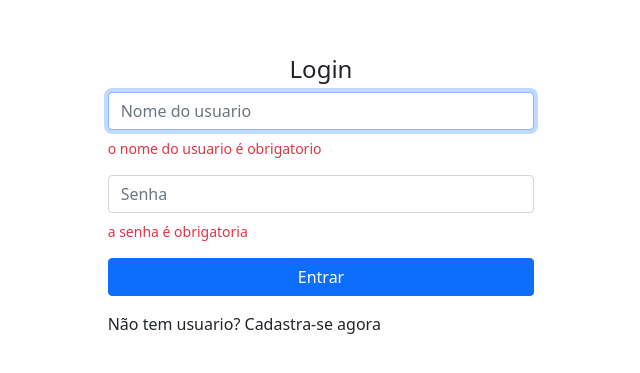
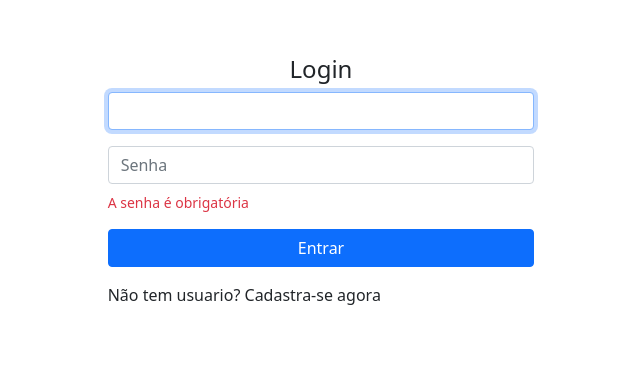
Before and after one commit to fabio21777/alura-pic-angular, an Angular app in the folder alurapic/: page / in a window 1280 px wide. Shown: the part 105-478 px from the top of the page, without its empty margins (319-959 px from the left). Built offline with nearby package versions, Linux system fonts and the light colour scheme.

Commit message:
menssagem de erro

```diff
--- a/alurapic/src/app/app.module.ts
+++ b/alurapic/src/app/app.module.ts
@@ -8,6 +8,7 @@ import { ErrorsModule } from './errors/errors.module';
 import { SigninComponent } from './home/signin/signin.component';
 import { ReactiveFormsModule } from '@angular/forms';
 import { CommonModule } from '@angular/common';
+import { SharedModule } from './shared/shared.module';
 
 
 @NgModule({
@@ -20,6 +21,7 @@ import { CommonModule } from '@angular/common';
     AppRoutingModule,
     PhotosModule,
     ErrorsModule,
+    SharedModule,
     ReactiveFormsModule,
     CommonModule,
   ],
--- a/alurapic/src/app/home/signin/signin.component.html
+++ b/alurapic/src/app/home/signin/signin.component.html
@@ -8,11 +8,11 @@
         class="form-control"
         placeholder="Nome do usuario"
         autofocus>
-        <small
-         *ngIf="userName?.errors?.['required']"
-          class="text-danger d-block mt-2">
-           o nome do usuario é obrigatorio
-        </small>
+
+        <app-vmensagem
+        *ngIf="userName?.errors?.['required']"
+        [texto]="'o nome do usuario é obrigatorio'">
+      ></app-vmensagem>
       </div>
 
       <div class="form-group">
@@ -21,12 +21,10 @@
         type="password"
         class="form-control"
         placeholder="Senha">
-
-        <small
-        *ngIf="password?.errors?.['required']"
-         class="text-danger d-block mt-2">
-          a senha é obrigatoria
-       </small>
+        <app-vmensagem
+          *ngIf="password?.errors?.['required']"
+          [texto]="'A senha é obrigatória'">
+        ></app-vmensagem>
       </div>
 
       <div class="d-grid gap-2 col-12 mx-auto">
--- a/alurapic/src/app/home/signin/signin.component.ts
+++ b/alurapic/src/app/home/signin/signin.component.ts
@@ -9,7 +9,7 @@ import { FormControl, FormGroup, Validators } from '@angular/forms';
 export class SigninComponent implements OnInit {
 
   loginForm:FormGroup = new FormGroup({
-    userName: new FormControl('',Validators.required),
+    userName: new FormControl(' ',Validators.required),
     password: new FormControl('',Validators.required)
   });
 
--- /dev/null
+++ b/alurapic/src/app/shared/vmensagem/vmensagem.component.html
@@ -0,0 +1,4 @@
+<small
+ class="text-danger d-block mt-2">
+  {{texto}}
+</small>
```
Also changed, not shown: alurapic/src/app/shared/shared.module.ts (+5 -2 lines), alurapic/src/app/shared/vmensagem/vmensagem.component.ts (added, +12 -0 lines), alurapic/src/app/shared/vmensagem/vmensagem.component.css (added), 1 other file (tests, documents, lock files or other folders).
